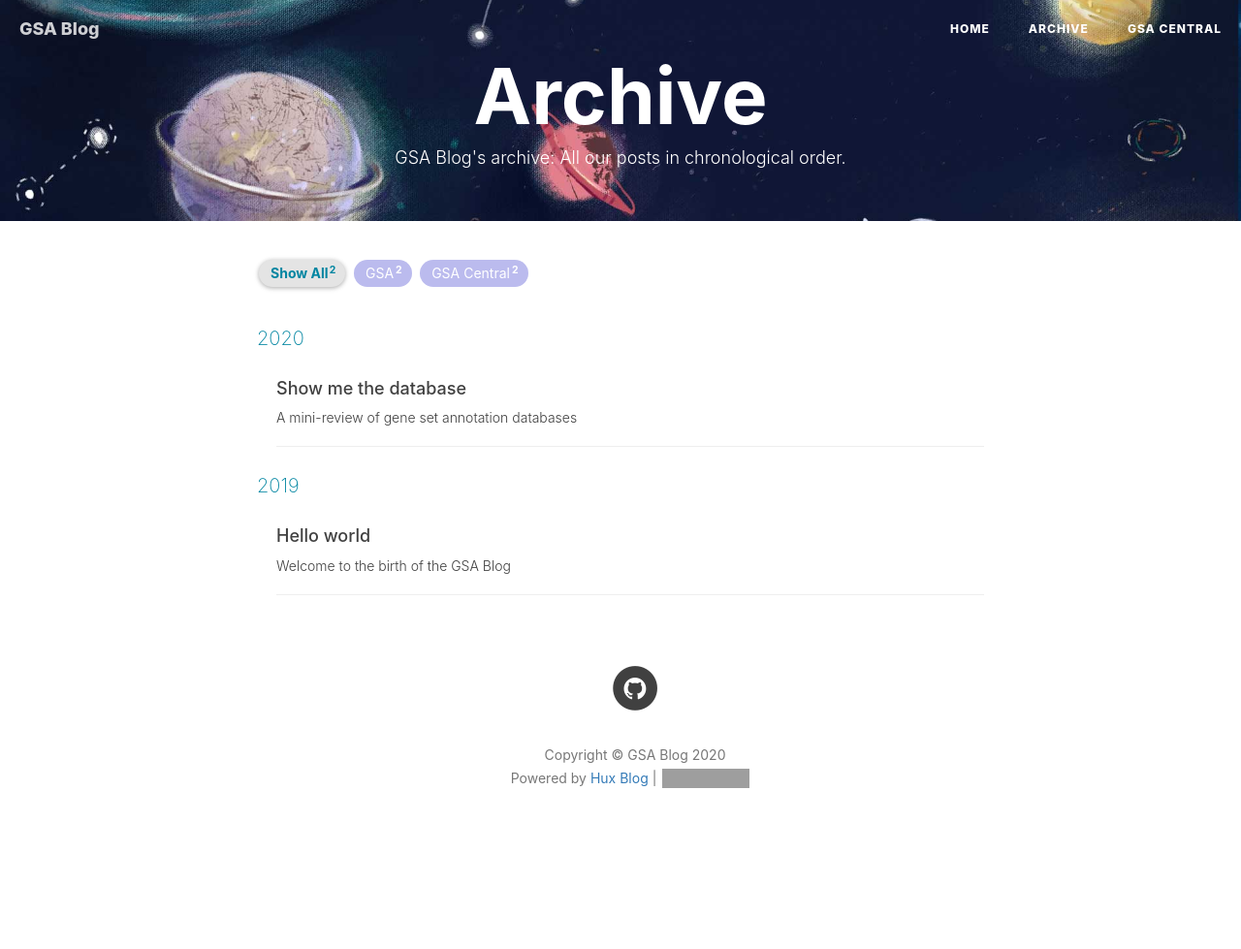
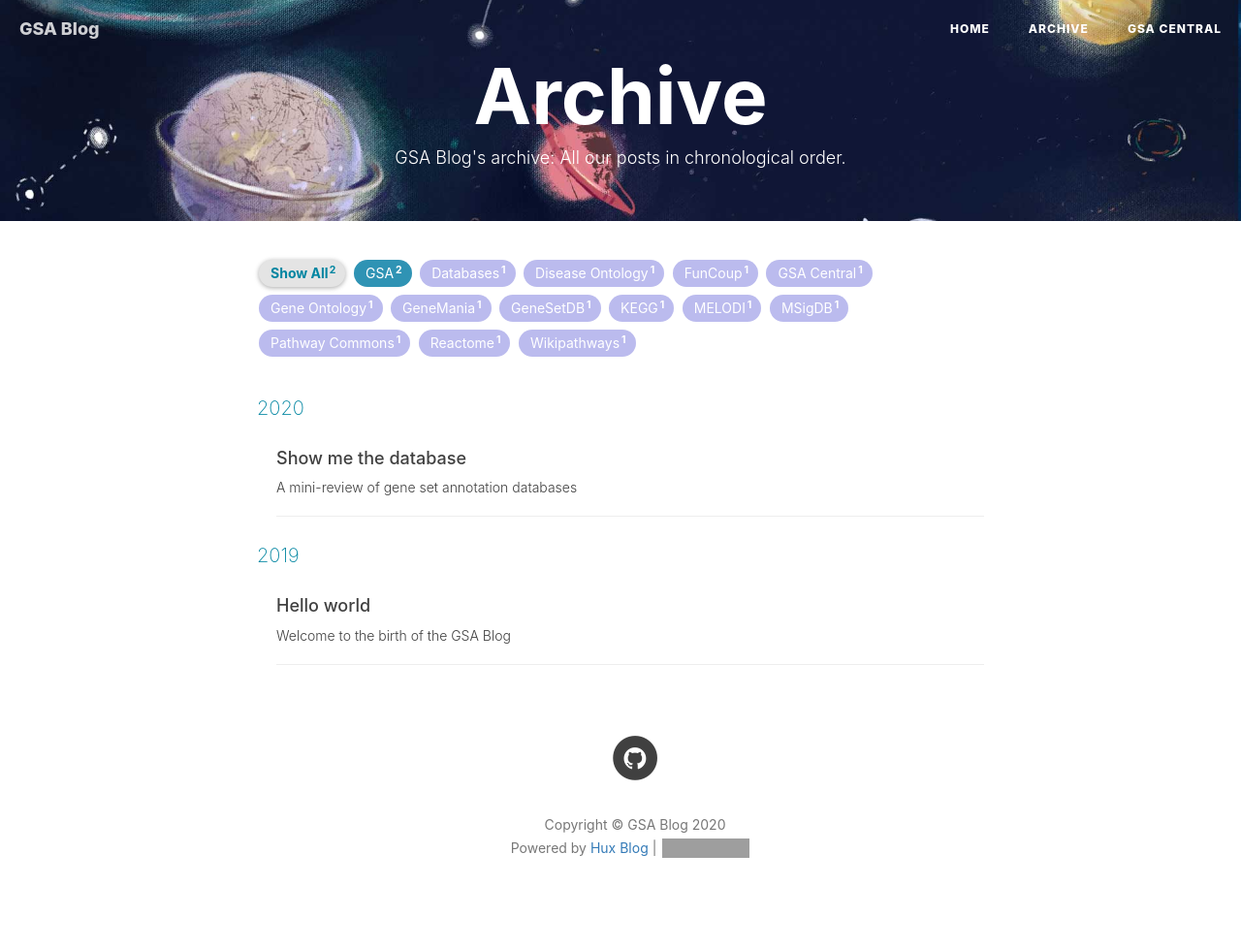
Before and after one commit to gsa-blog/gsa-blog.github.io, a Jekyll site: the page built from archive.html, in a window 1280 px wide. Shown: the whole page at 97% size. Built offline with Jekyll 4.4.1, drawn with Linux system fonts in a browser that asks for light colours; nearby versions of some CDN libraries; comment, search, counter and statistics services are not loaded; before the commit the page ends 907 px from its top, so only the background shows below that; grey boxes are pictures that could not be loaded.

Commit message:
Update 2020-01-15-show-me-database.md

```diff
--- a/_posts/2020-01-15-show-me-database.md
+++ b/_posts/2020-01-15-show-me-database.md
@@ -6,8 +6,19 @@ author: "Antonio Mora"
 header-style: text
 lang: en
 tags:
-  - GSA Central
   - GSA
+  - Databases
+  - KEGG
+  - Reactome
+  - Wikipathways
+  - Pathway Commons
+  - Gene Ontology
+  - Disease Ontology
+  - GeneSetDB
+  - MSigDB
+  - FunCoup
+  - GeneMania
+  - MELODI
 ---
 
 The core of all GSA methods is the comparison between a query dataset (gene list or gene rank) and an annotated database (pathway database, gene set database, or annotated ontology). Most GSA software give the user one or more options to choose a database, with KEGG and GO being the most common options; however, our study may also need a database not included in the software, or a more recent version of the database, or we may want to explore additional databases, and, therefore, some knowledge of the existing alternatives (and some minor bioinformatics work) may be useful. In this post I will briefly review such databases.
```
